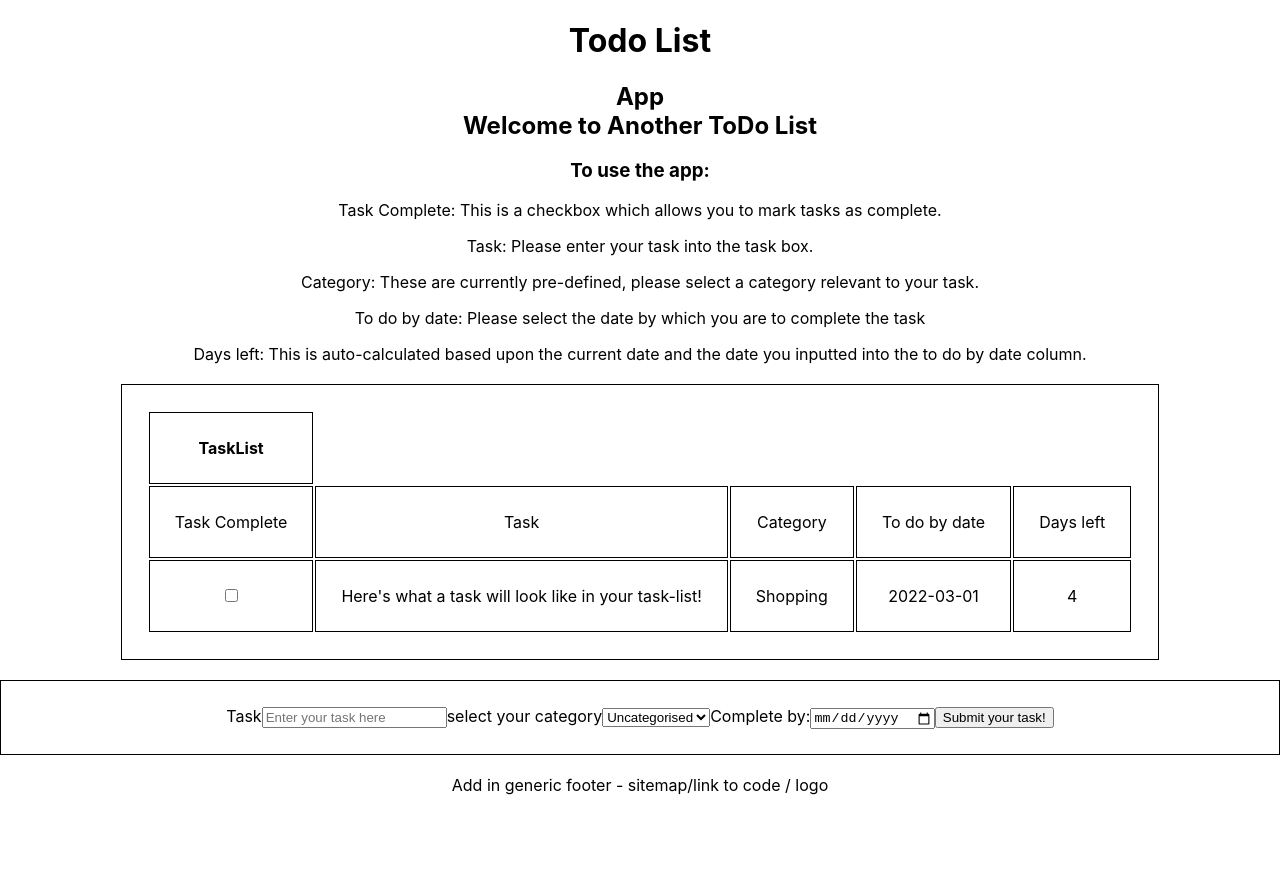
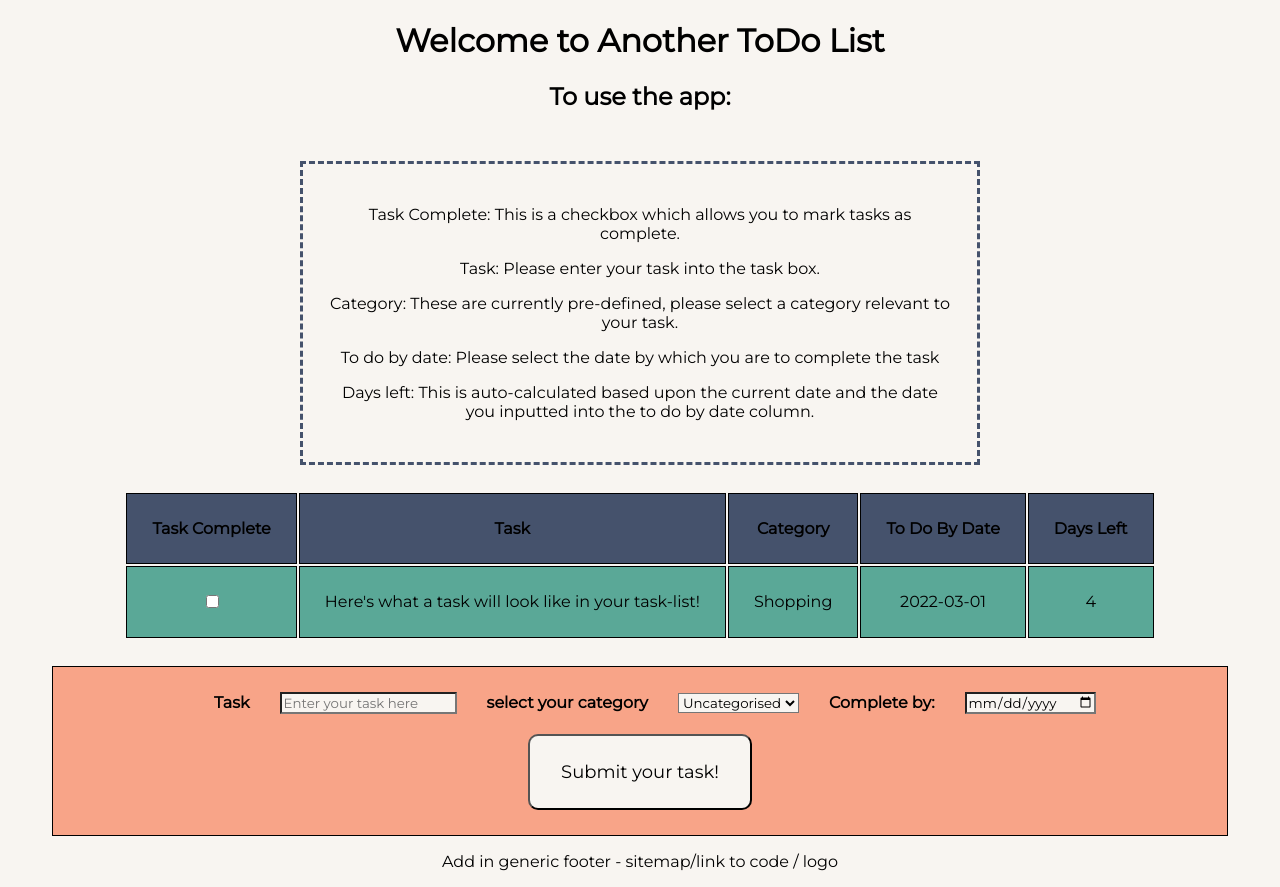
Before and after one commit to SamAshurst/another-todo-list, a React (Create React App) app: page / in a window 1280 px wide. Before the commit the page ends 811 px from the top, so only its background shows below. Built offline with nearby package versions, Linux system fonts and the light colour scheme.

Commit message:
Final amends before fork

```diff
--- a/public/index.html
+++ b/public/index.html
@@ -8,11 +8,19 @@
 			name="description"
 			content="Web site created using create-react-app"
 		/>
-    <title>React App</title>
+		<link
+			href="https://fonts.googleapis.com/css2?family=Montserrat&display=swap"
+			rel="stylesheet"
+		/>
+		<link
+			rel="icon"
+			type="image/x-icon"
+			href="https://icons.iconarchive.com/icons/tatice/cristal-intense/256/Notepad-Bloc-notes-icon.png"
+		/>
+		<title>Another To-Do App</title>
 	</head>
 	<body>
 		<noscript>You need to enable JavaScript to run this app.</noscript>
 		<div id="root"></div>
-
 	</body>
 </html>
--- a/src/App.css
+++ b/src/App.css
@@ -1,6 +1,13 @@
+* {
+	font-family: "Montserrat", sans-serif;
+	background-color: #f8f5f1;
+}
+
 .App {
 	text-align: center;
+	background-color: #f8f5f1;
 }
+
 h2 {
 	display: inline;
 }
@@ -9,7 +16,7 @@ h2 {
 table,
 th,
 td {
-	margin: 20px;
+	margin: 1px;
 	border: 1px;
 	border-style: solid;
 	border-color: black;
@@ -19,3 +26,69 @@ td {
 	margin-right: auto;
 	padding: 25px;
 }
+
+.checkbox-class-header,
+.task-class-header,
+.category-class-header,
+.task-tbc-class-header,
+.task-days-remaining-class-header {
+	text-align: center;
+	text-transform: capitalize;
+	font-style: bold;
+	font-weight: bold;
+	background-color: #45526c;
+	max-width: fit-content;
+}
+
+.to-do-table {
+	border: none;
+	background-color: #f8f5f1;
+	max-width: fit-content;
+}
+
+.checkbox-class,
+.task-class,
+.category-class,
+.task-tbc-class,
+.task-days-remaining-class {
+	background: #5aa897;
+}
+
+.to-do-user-form {
+	align-items: center;
+	align-content: center;
+	text-align: center;
+	background-color: #f8a488;
+	max-width: fit-content;
+}
+
+.task,
+.category-selection,
+.complete-by {
+	padding: 15px;
+	margin: 15px;
+	background-color: #f8a488;
+	font-weight: bold;
+}
+
+.submit-button {
+	padding: 25px;
+	margin-top: 20px;
+	border-radius: 10px;
+	size: 150%;
+	width: 20%;
+	height: 20%;
+	font-size: large;
+}
+
+.instructions {
+	text-align: center;
+	border: #45526c;
+	border-style: dashed;
+	margin-top: 50px;
+	margin-left: 300px;
+	margin-right: 300px;
+	padding: 25px;
+}
+
+/* // instructions - h1-h2----classes per column */ ;
--- a/src/App.js
+++ b/src/App.js
@@ -6,8 +6,6 @@ import TaskList from "./components/TaskList";
 function App() {
 	return (
 		<div className="App">
-			<h1>Todo List</h1>
-			<h2>App</h2>
 			<Header />
 			<TaskList />
 			<Footer />
--- a/src/components/Header.jsx
+++ b/src/components/Header.jsx
@@ -1,13 +1,14 @@
 const Header = () => {
 	return (
 		<div>
-			<h2>Welcome to Another ToDo List</h2>
-			<h3>To use the app:</h3>
+			<h1>Welcome to Another ToDo List</h1>
+			<h2>To use the app:</h2>
+			<div className="instructions">
 				<p>
 					Task Complete: This is a checkbox which allows you to mark tasks as
 					complete.
 				</p>
-			Task: Please enter your task into the task box.
+				<p>Task: Please enter your task into the task box.</p>
 				<p>
 					Category: These are currently pre-defined, please select a category
 					relevant to your task.
@@ -21,6 +22,7 @@ const Header = () => {
 					date you inputted into the to do by date column.
 				</p>
 			</div>
+		</div>
 	);
 };
 
--- a/src/components/TaskList.jsx
+++ b/src/components/TaskList.jsx
@@ -3,42 +3,52 @@ import ToDoForm from "./ToDoForm";
 import calcDaysLeft from "../utils/calcDaysLeft";
 
 const TaskList = () => {
-
-
-	const [tasks, setTasks] = useState([{
+	const [tasks, setTasks] = useState([
+		{
 			taskComplete: false,
 			task: "Here's what a task will look like in your task-list!",
 			category: "Shopping",
 			date: "2022-03-01",
-	}]);
-	const [isChecked, setCompleted] = useState(false)
+		},
+	]);
+	const [isChecked, setCompleted] = useState(false);
 
-	const handleOnChange=()=>{
-		setCompleted(!isChecked)
-	}
+	const handleOnChange = () => {
+		setCompleted(!isChecked);
+	};
 
 	const addTask = (taskToAdd) =>
 		setTasks((currentTasks) => {
 			return [taskToAdd, ...currentTasks];
 		});
 
-
 	const taskToBeAdded = tasks.map((task, index) => {
 		const taskObject = { ...task };
 
 		return (
-			<tr key= {index}>
-				<td key={`${index} checkbox`}>
+			<tr key={index}>
+				<td className="checkbox-class" key={`${index} checkbox`}>
 					<input
 						type="checkbox"
 						checked={isChecked}
 						onChange={handleOnChange}
 					/>
 				</td>
-				<td key={taskObject.task}>{taskObject.task}</td>
-				<td key={taskObject.category}>{taskObject.category}</td>
-				<td key={taskObject.date}>{taskObject.date}</td>
-				<td key={`${index} days remaining`}>{calcDaysLeft(taskObject.date)}</td>
+				<td className="task-class" key={taskObject.task}>
+					{taskObject.task}
+				</td>
+				<td className="category-class" key={taskObject.category}>
+					{taskObject.category}
+				</td>
+				<td className="task-tbc-class" key={taskObject.date}>
+					{taskObject.date}
+				</td>
+				<td
+					className="task-days-remaining-class"
+					key={`${index} days remaining`}
+				>
+					{calcDaysLeft(taskObject.date)}
+				</td>
 			</tr>
 		);
 	});
@@ -51,18 +61,13 @@ const TaskList = () => {
 		<>
 			<div>
 				<table className="to-do-table">
-					<thead>
-						<tr>
-							<th>TaskList</th>
-						</tr>
-					</thead>
 					<tbody>
 						<tr>
-							<td>Task Complete</td>
-							<td>Task</td>
-							<td>Category</td>
-							<td>To do by date</td>
-							<td>Days left</td>
+							<td className="checkbox-class-header">Task Complete</td>
+							<td className="task-class-header">Task</td>
+							<td className="category-class-header">Category</td>
+							<td className="task-tbc-class-header">To do by date</td>
+							<td className="task-days-remaining-class-header">Days left</td>
 						</tr>
 						<Table />
 					</tbody>
@@ -75,7 +80,6 @@ const TaskList = () => {
 
 export default TaskList;
 
-
 // const checkComplete = (task, checkboxValue) => {
 // 	if (checkboxValue){
 // 		return task.checkComplete = true
--- a/src/components/ToDoForm.jsx
+++ b/src/components/ToDoForm.jsx
@@ -17,7 +17,9 @@ const ToDoForm = (prop) => {
 	return (
 		<div>
 			<form className="to-do-user-form" onSubmit={handleSubmit}>
-				<label htmlFor="Task">Task</label>
+				<label className="task" htmlFor="Task">
+					Task
+				</label>
 				<input
 					type="text"
 					id="input-task"
@@ -26,7 +28,9 @@ const ToDoForm = (prop) => {
 					value={task}
 					onChange={(e) => setTask(e.target.value)}
 				></input>
-				<label htmlFor="category-selection">select your category</label>
+				<label className="category-selection" htmlFor="category-selection">
+					select your category
+				</label>
 				<select
 					id="available-categories"
 					className="available-categories"
@@ -40,7 +44,9 @@ const ToDoForm = (prop) => {
 					<option value="Chores">Chores</option>
 					<option value="Shopping">Shopping</option>
 				</select>
-				<label htmlFor="complete-by">Complete by:</label>
+				<label className="complete-by" htmlFor="complete-by">
+					Complete by:
+				</label>
 				<input
 					type="date"
 					id="completeBy"
@@ -49,7 +55,9 @@ const ToDoForm = (prop) => {
 					onChange={(e) => setDate(e.target.value)}
 					required
 				></input>
-				<button type="submit">Submit your task!</button>
+				<button className="submit-button" type="submit">
+					Submit your task!
+				</button>
 			</form>
 		</div>
 	);
```
Lines whose indentation alone changed are shown as unchanged.
